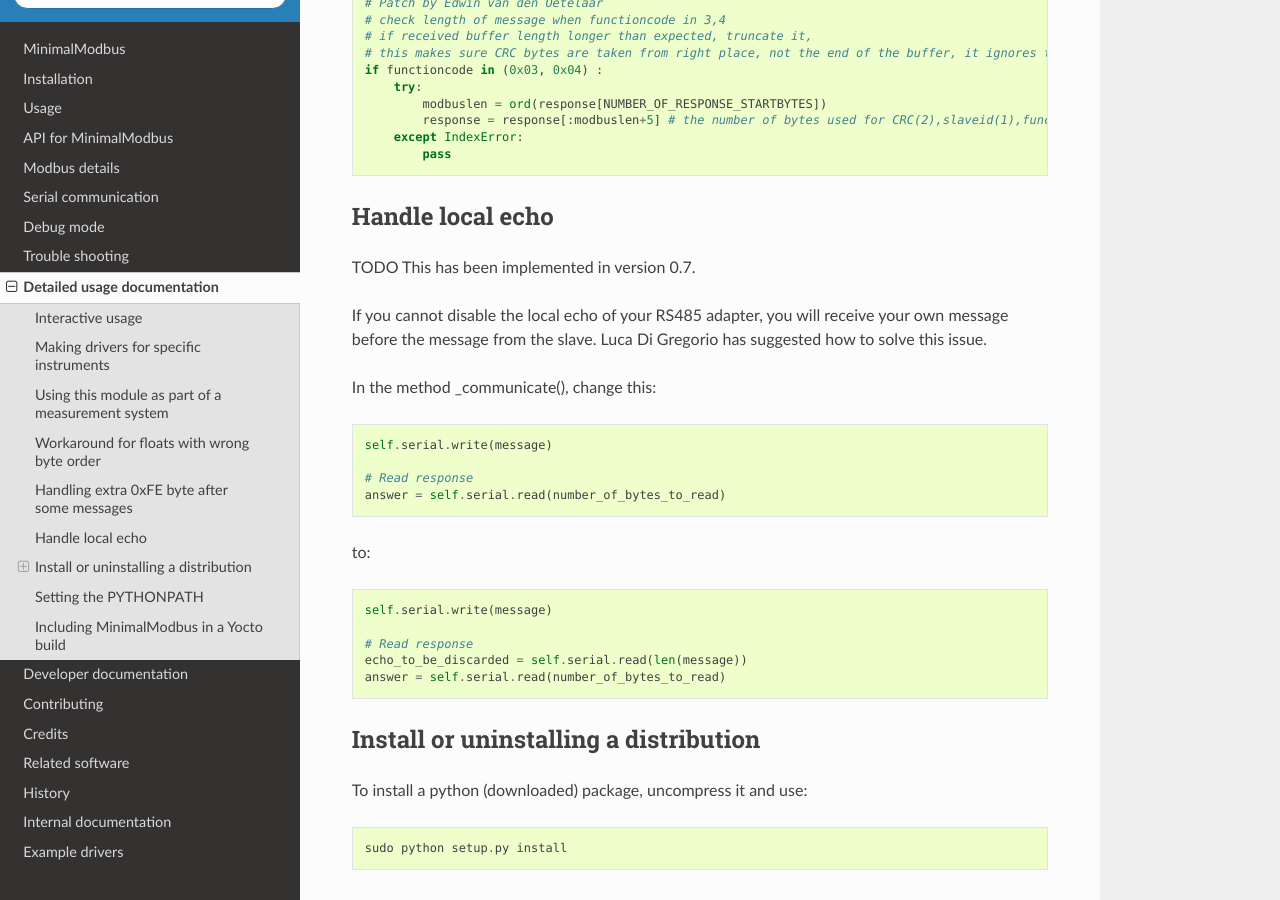
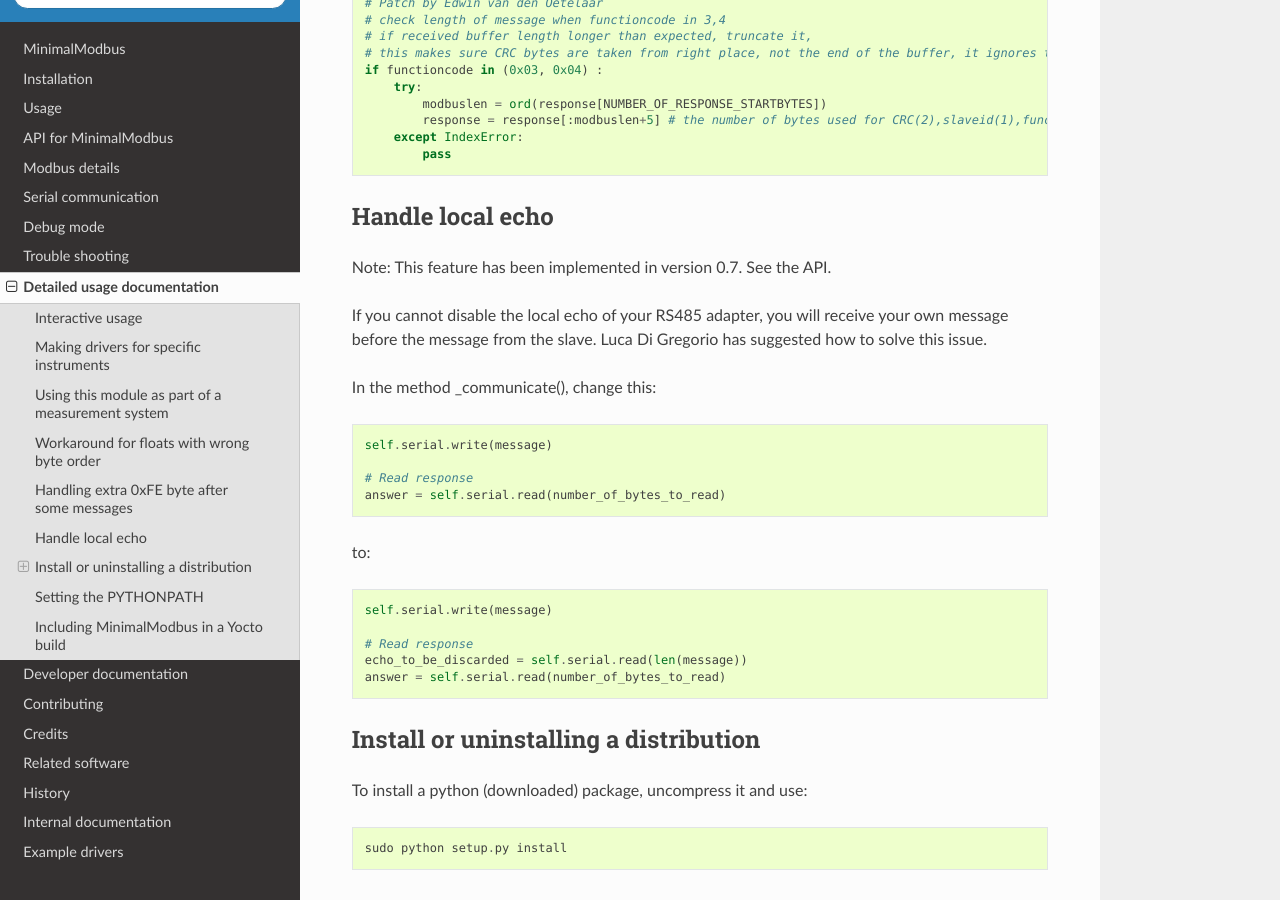
Before and after one commit to pyhys/minimalmodbus, a Sphinx documentation site: the page built from docs/advancedusage.rst, in a window 1280 px wide and 900 px high, scrolled down 5204 px. Built offline with Sphinx 7.4.7 and the Read the Docs theme 2.0.0, drawn with Linux system fonts in a browser that asks for light colours; pages that are not in the unit, such as notebooks, are missing from menus.

```diff
--- a/docs/advancedusage.rst
+++ b/docs/advancedusage.rst
@@ -256,7 +256,7 @@
 
 Handle local echo
 -------------------------------------------------------------------------
-TODO This has been implemented in version 0.7.
+Note: This feature has been implemented in version 0.7. See the API.
 
 If you cannot disable the local echo of your RS485 adapter, you will receive your
 own message before the message from the slave. Luca Di Gregorio has suggested how to solve this issue.
```
Also changed, not shown: 1 other file.
